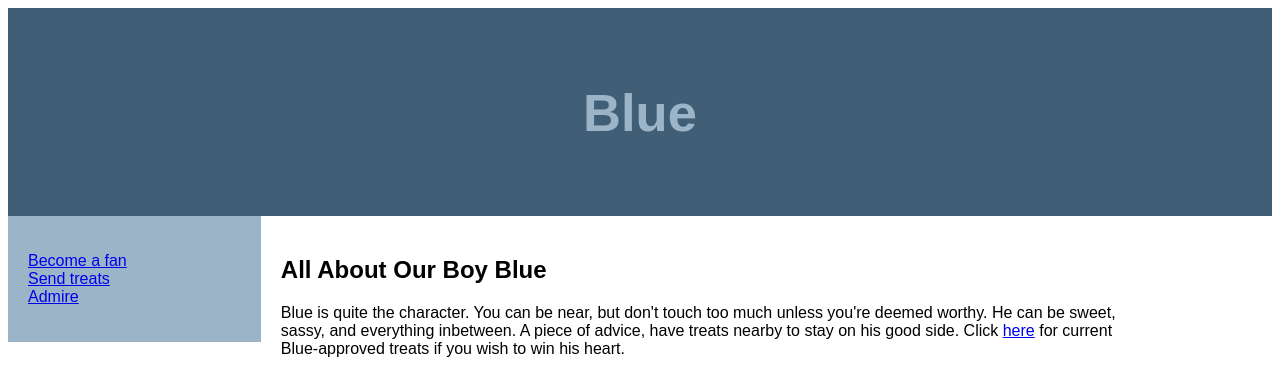
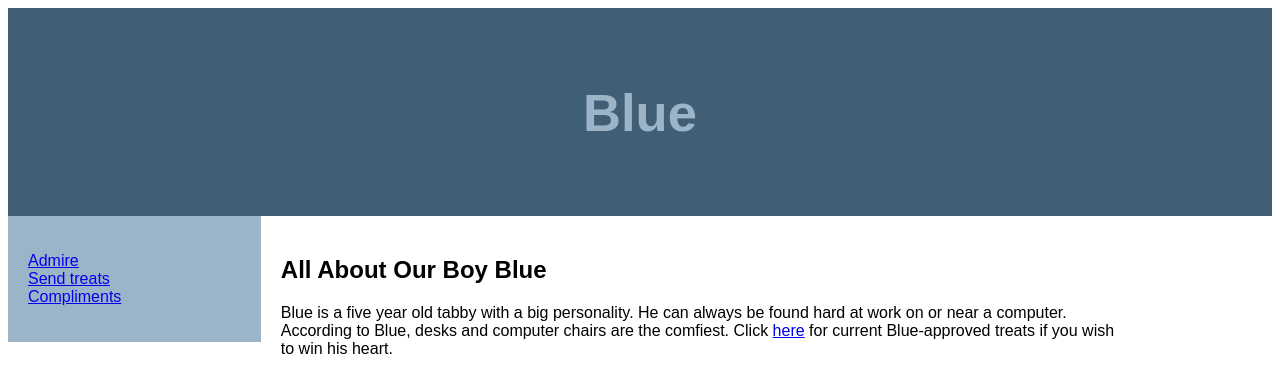
Before and after one commit to casslass/Blues-Page, a plain HTML site: page index.html in a window 1280 px wide. Shown: the top 372 px of the page. Drawn offline with Linux system fonts and the light colour scheme; grey boxes are pictures that could not be loaded.

Commit message:
Update index.html

```diff
--- a/index.html
+++ b/index.html
@@ -74,15 +74,15 @@ media (max-width: 600px) {
 	<section>
 		<nav>
 			<ul>
-				<li><a href="#">Become a fan</a></li>
+				<li><a href="https://www.instagram.com/bluestheboss/?hl=en">Admire</a></li>
 				<li><a href="#">Send treats</a></li>
-				<li><a href="#">Admire</a></li>
+				<li><a href="#">Compliments</a></li>
 			</ul>
 		</nav>
 
 	<article>
 		<h2>All About Our Boy Blue</h2>
-			<p>Blue is quite the character. You can be near, but don't touch too much unless you're deemed worthy. He can be sweet, sassy, and everything inbetween. A piece of advice, have treats nearby to stay on his good side. Click <a href="https://www.greenies.com/products/cat/dental-treats/original/oven-roasted-chicken">here</a> for current Blue-approved treats if you wish to win his heart.</p>
+			<p>Blue is a five year old tabby with a big personality. He can always be found hard at work on or near a computer. According to Blue, desks and computer chairs are the comfiest. Click <a href="https://www.greenies.com/products/cat/dental-treats/original/oven-roasted-chicken">here</a> for current Blue-approved treats if you wish to win his heart.</p>
 				<div class="image">
 					<a href="https://ibb.co/n0szzMn"><img src="https://i.ibb.co/yRnWWFY/Blue.png" alt="Blue" border="0" width="100%";/></a>
 				</div>
```
